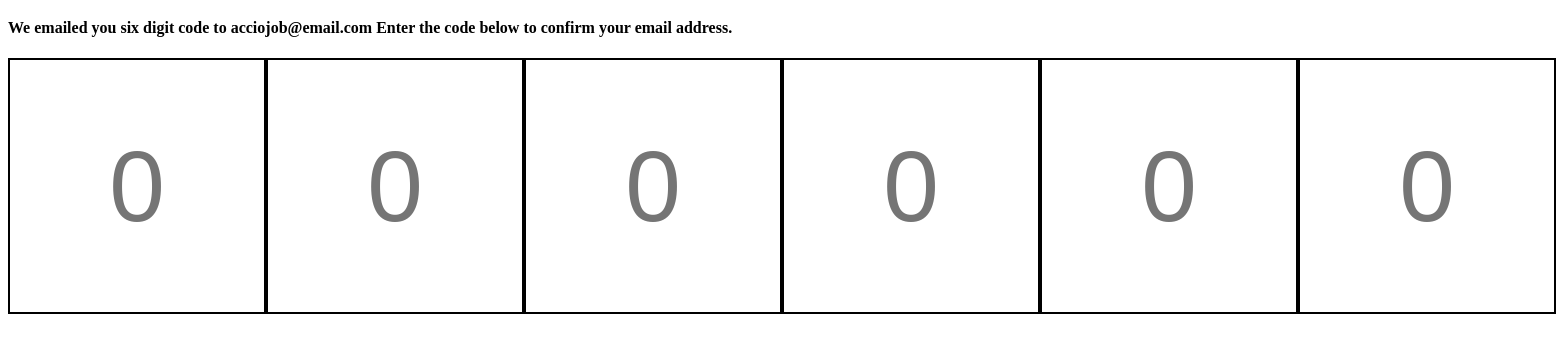
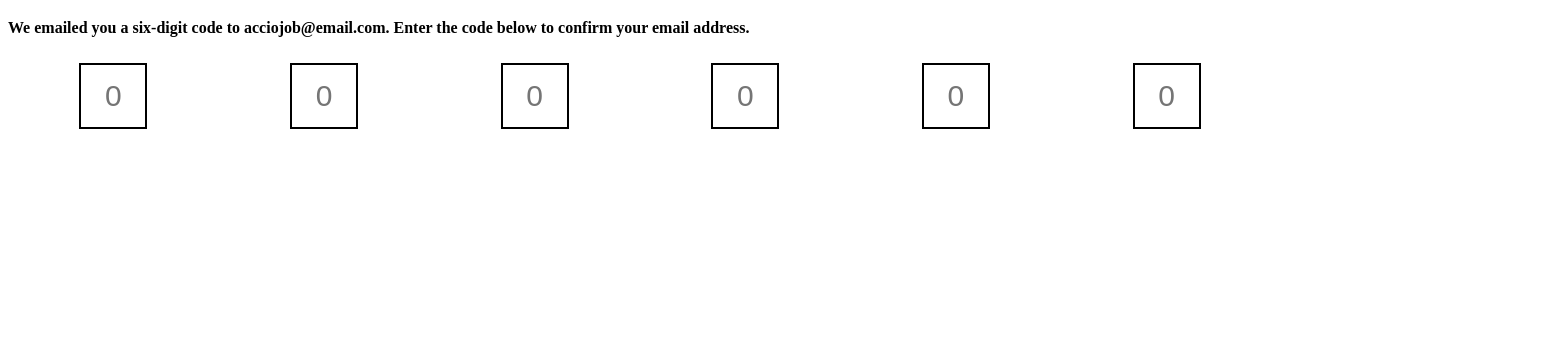
Before and after one commit to acciojob/OTP-UtechP-40, a website: page main.html in a window 1280 px wide. Shown: the part 61-414 px from the top of the page, 1556 px wide, since content can reach past the window. Drawn offline with Linux system fonts and the light colour scheme.

Commit message:
created a submission

```diff
--- a/main.html
+++ b/main.html
@@ -1,26 +1,22 @@
 <!DOCTYPE html>
-
-<html>
+<html lang="en">
 
 <head>
-	<link rel="stylesheet" href="styles.css">
+    <link rel="stylesheet" href="styles.css">
 </head>
 
 <body>
-	<!-- the entire body must be written by student -->
-        <h1 id="verification_heading">Verify Your Account</h1>
-        <h4 id="verification_subtext">We emailed you six digit code to acciojob@email.com Enter the code below to confirm your email address.</h4>
-        <div class="code-container">
-            <input type="text" class="code" placeholder="0">
-            <input type="text" placeholder="0" class="code">
-            <input type="text" class="code" placeholder="0">
-            <input type="text" placeholder="0" class="code">
-            <input type="text" placeholder="0" class="code">
-            <input type="text" class="code" placeholder="0">
-        </div>
-    <script type="text/javascript" src="./script.js">
-</script>
-
+    <h1 id="verification_heading">Verify Your Account</h1>
+    <h4 id="verification_subtext">We emailed you a six-digit code to acciojob@email.com. Enter the code below to confirm your email address.</h4>
+    <div class="code-container">
+        <input type="text" class="code" id="code-1" maxlength="1" placeholder="0">
+        <input type="text" class="code" id="code-2" maxlength="1" placeholder="0">
+        <input type="text" class="code" id="code-3" maxlength="1" placeholder="0">
+        <input type="text" class="code" id="code-4" maxlength="1" placeholder="0">
+        <input type="text" class="code" id="code-5" maxlength="1" placeholder="0">
+        <input type="text" class="code" id="code-6" maxlength="1" placeholder="0">
+    </div>
+    <script type="text/javascript" src="./script.js"></script>
 </body>
 
 </html>
--- a/script.js
+++ b/script.js
@@ -1,8 +1,15 @@
-//your JS code here. If required.
-let codes = document.querySelectorAll(".code")
+let codes = document.querySelectorAll(".code");
 
-for(let i =0;i<codes.length-1;i++){
-    codes[i].addEventListener("input",()=>{
-        codes[i+1].focus()
-    })
-}
+codes.forEach((input, index) => {
+    input.addEventListener("input", () => {
+        if (input.value.length === 1 && index < codes.length - 1) {
+            codes[index + 1].focus(); // Move focus to next input
+        }
+    });
+
+    input.addEventListener("keydown", (e) => {
+        if (e.key === "Backspace" && index > 0 && input.value.length === 0) {
+            codes[index - 1].focus(); // Move focus to previous input
+        }
+    });
+});
--- a/styles.css
+++ b/styles.css
@@ -1,18 +1,20 @@
-/*  your css code here. If applicable */
-.code-container{
+.code-container {
     display: flex;
     justify-content: space-around;
 }
-.code{
-    width: 250px;
-    height: 250px;
+
+.code {
+    width: 60px;
+    height: 60px;
     border: 2px solid black;
-    font-size: 100px;
+    font-size: 30px;
     text-align: center;
     display: flex;
     justify-content: center;
     align-items: center;
+    margin: 5px;
 }
-.code::placeholder{
+
+.code::placeholder {
     text-align: center;
 }
```
